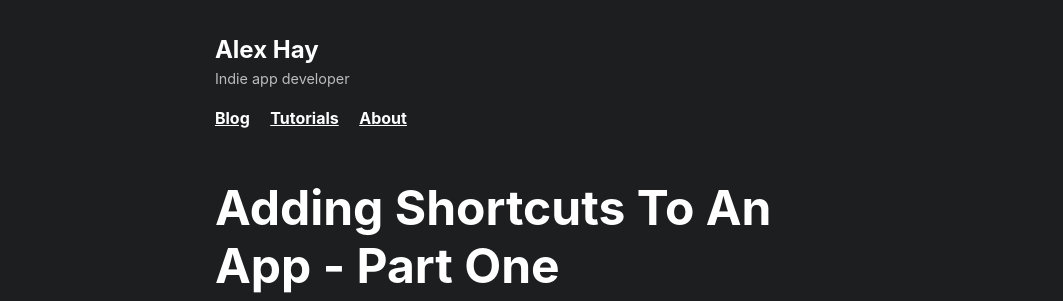
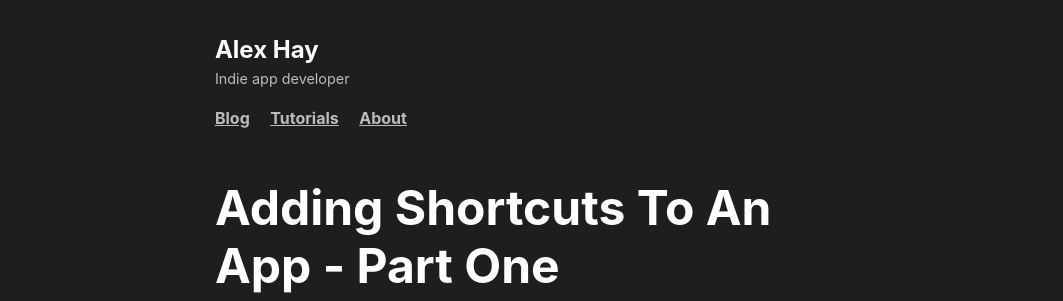
Before and after one commit to mralexhay/mralexhay.github.io, a Jekyll site: the page built from _posts/tutorials/2020-04-04-adding-shortcuts-to-an-app-1.md, in a window 1280 px wide. Shown: the top 301 px of the page, without its empty margins (108-1171 px from the left). Built offline with Jekyll 4.4.1, drawn with Linux system fonts in a browser that asks for light colours; some web fonts are replaced; comment, search, counter and statistics services are not loaded.

Commit message:
active selection for navigation links

```diff
--- a/_includes/masthead.html
+++ b/_includes/masthead.html
@@ -2,8 +2,8 @@
     <header role="banner">
         <p>
             <div class="site-title">
-           {{ site.title }}
-           </div>
+                <a href="{{ site.baseurl }}/" title="Home">{{ site.title }}</a>
+            </div>
 
             <div class="site-subtitle">
                 {{ site.tagline }}
--- a/_includes/navigation.html
+++ b/_includes/navigation.html
@@ -1,7 +1,21 @@
 <nav role="navigation">
   <ul>
-    <li><a href="{{ site.baseurl }}/" title="Blog">Blog</a></li>
-    <li><a href="/tutorials" title="Tutorials">Tutorials</a></li>
-    <li><a href="/about" title="About">About</a></li>
+  {% if page.title == "Home" %}
+    <li> <a href="{{ site.baseurl }}/" title="Blog">Blog</a></li>
+  {% else %}
+    <li> <a class="inactive-nav" href="{{ site.baseurl }}/" title="Blog">Blog</a></li>
+  {% endif %}
+
+  {% if page.title == "Tutorials" %}
+    <li> <a href="/tutorials" title="Tutorials">Tutorials</a></li>
+  {% else %}
+    <li> <a class="inactive-nav" href="/tutorials" title="Tutorials">Tutorials</a></li>
+  {% endif %}
+
+  {% if page.title == "About" %}
+    <li> <a href="/about" title="About">About</a></li>
+  {% else %}
+    <li> <a class="inactive-nav" href="/about" title="About">About</a></li>
+  {% endif %}
   </ul>
 </nav>
--- a/_sass/_fonts.scss
+++ b/_sass/_fonts.scss
@@ -1,5 +1 @@
-@import url('https://rsms.me/inter/inter.css');
 html { font-family: -apple-system, system-ui, BlinkMacSystemFont, "Segoe UI", Roboto, Ubuntu; }
-@supports (font-variation-settings: normal) {
-  html { font-family: -apple-system, system-ui, BlinkMacSystemFont, "Segoe UI", Roboto, Ubuntu; }
-}
--- a/_sass/_type.scss
+++ b/_sass/_type.scss
@@ -19,16 +19,25 @@
 .site-title {
   font-size: 150%;
   font-weight: bold;
+
+  a {
+    text-decoration: none;
+  }
 }
 
 .site-subtitle {
   font-size: 90%;
-  opacity: 0.7;
+  color: #bbbcbd;
 }
 
 a,a:visited {
+
   color: white;
   font-weight: bold;
+
+  &.inactive-nav {
+    color: #bbbcbd;
+  }
 
   &:hover {
     color: $brand-color;
@@ -118,7 +127,7 @@
     margin-top: 3rem;
   }
   code {
-    color: $brand-color;
+    color: $code-color;
   }
 }
 
--- a/_sass/_variables.scss
+++ b/_sass/_variables.scss
@@ -5,4 +5,4 @@
 $brand-color: #f22c56;
 
 $code-font-family: Menlo, Monaco, "Courier New", monospace;
-$code-color: #bf616a;
+$code-color: #B4B4B4;
```
